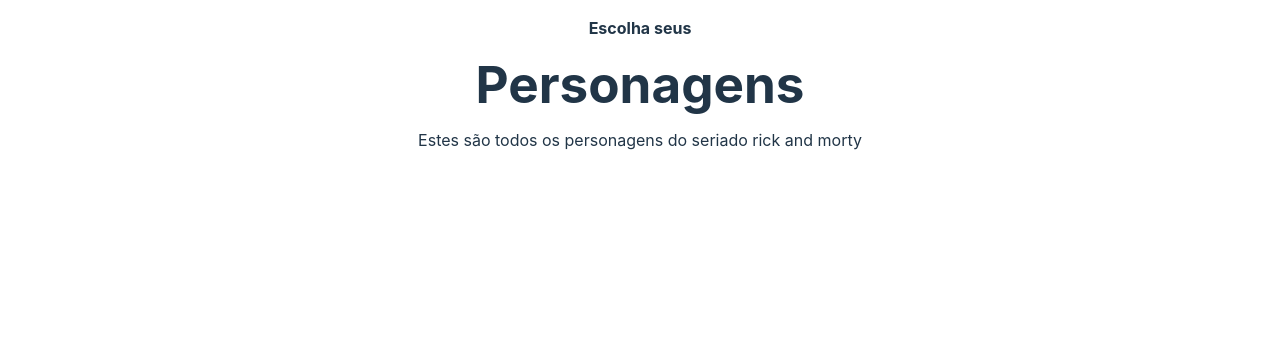
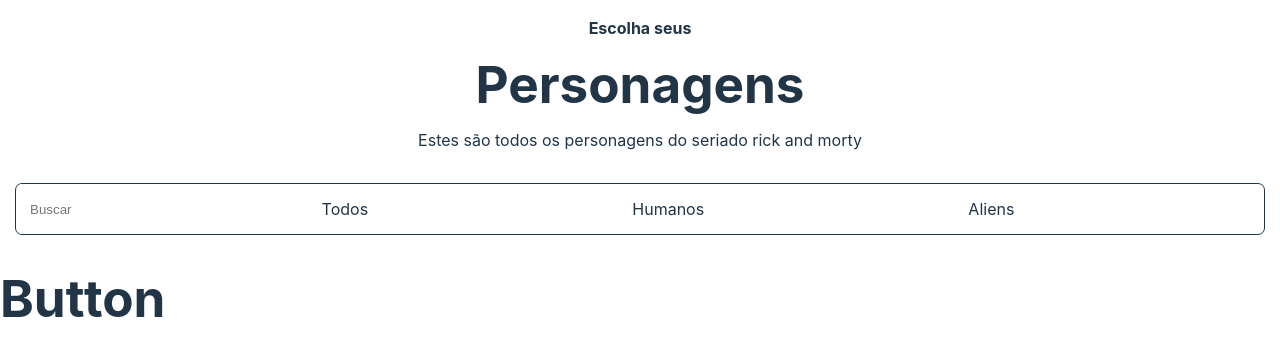
Before and after one commit to gabrielgl9/desafio-suflex-frontend, a React (Vite) app: page / in a window 1280 px wide. Shown: the top 356 px of the page. Built offline with nearby package versions, Linux system fonts and the light colour scheme.

Commit message:
feat: add new components navbar-filter and card

```diff
--- /dev/null
+++ b/src/components/card/index.tsx
@@ -0,0 +1,11 @@
+import { CardStyled } from './style'
+
+const Card = () => {
+  return (
+    <CardStyled>
+      <h1>Button</h1>
+    </CardStyled>
+  )
+}
+
+export default Card
--- /dev/null
+++ b/src/components/card/style.ts
@@ -0,0 +1,3 @@
+import styled from "styled-components";
+
+export const CardStyled = styled.div``;
--- a/src/components/header/style.ts
+++ b/src/components/header/style.ts
@@ -1,6 +1,6 @@
 import styled from "styled-components";
 
-export const HeaderStyled = styled.div`
+export const HeaderStyled = styled.header`
   display: flex;
   align-items: center;
   justify-content: center;
--- a/src/components/index.ts
+++ b/src/components/index.ts
@@ -1 +1,3 @@
 export { default as Header } from "./header";
+export { default as NavbarFilter } from "./navbar-filter";
+export { default as Card } from "./card";
--- /dev/null
+++ b/src/components/navbar-filter/index.tsx
@@ -0,0 +1,20 @@
+import { NavbarFilterStyled } from './style'
+
+const NavbarFilter = () => {
+  return (
+    <NavbarFilterStyled>
+      <div className="filter-by-search">
+        <input type="search" placeholder="Buscar" />
+      </div>
+      <div className="filter-by-categories">
+        <ul>
+          <li>Todos</li>
+          <li>Humanos</li>
+          <li>Aliens</li>
+        </ul>
+      </div>
+    </NavbarFilterStyled>
+  )
+}
+
+export default NavbarFilter
--- /dev/null
+++ b/src/components/navbar-filter/style.ts
@@ -0,0 +1,44 @@
+import styled from "styled-components";
+
+export const NavbarFilterStyled = styled.nav`
+  display: flex;
+  align-items: center;
+  justify-content: flex-start;
+
+  height: 50px;
+  border: 1px solid #213547;
+  border-radius: 7px;
+  margin: 15px;
+
+  .filter-by-search {
+    height: 100%;
+    width: 20%;
+    padding: 4px;
+
+    input {
+      height: 100%;
+      border: 0;
+      outline: none;
+      padding: 0 10px;
+    }
+
+    input:focus {
+      border-right: 1px solid #213547;
+    }
+  }
+
+  .filter-by-categories {
+    width: 60%;
+    ul {
+      display: flex;
+      align-items: center;
+      justify-content: space-between;
+      list-style: none;
+      margin: 0;
+
+      li {
+        padding: 0 0.5rem;
+      }
+    }
+  }
+`;
--- a/src/pages/home/home.tsx
+++ b/src/pages/home/home.tsx
@@ -1,4 +1,4 @@
-import { Header } from '../../components'
+import { Card, Header, NavbarFilter } from '../../components'
 import { Container } from './styles'
 
 const Home = () => {
@@ -9,6 +9,10 @@ const Home = () => {
         <h1>Personagens</h1>
         <p> Estes são todos os personagens do seriado rick and morty</p>
       </Header>
+      <NavbarFilter></NavbarFilter>
+      <main className="content">
+        <Card></Card>
+      </main>
     </Container>
   )
 }
```
